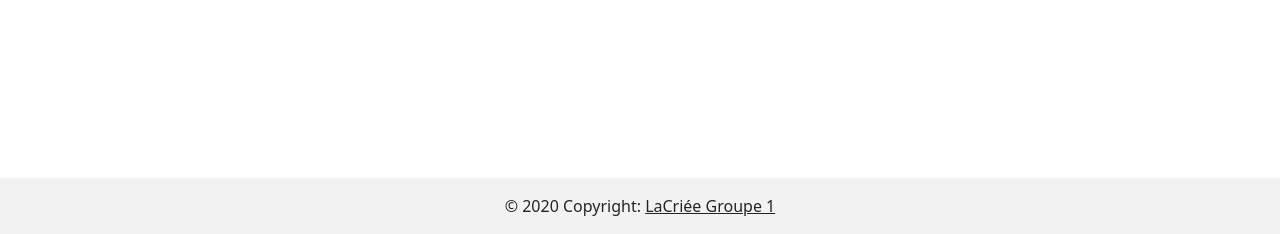
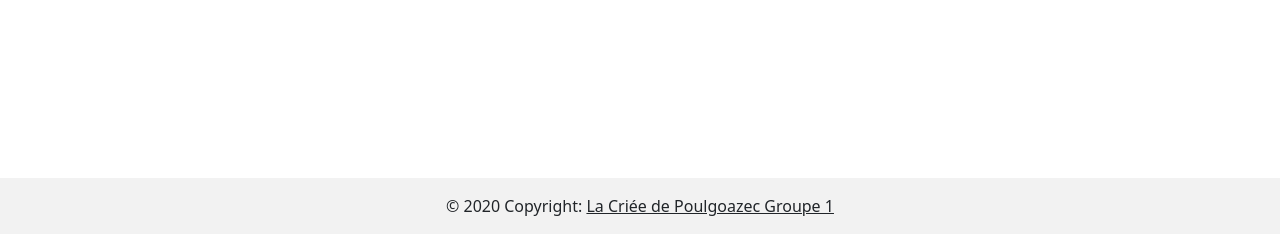
Before and after one commit to MwoaA-a/LaCri-eGroupe01_Projet2, a Symfony app: template templates/base.html.twig in a window 1280 px wide. Shown: the part 566-800 px from the top of the page. Run offline with Twig, Linux system fonts and the light colour scheme; the template is opened without the code that fills it, so the values that code supplies are empty; some libraries are stand-ins or nearby versions.

Commit message:
Footer Update
Mise à jours du Footer (ajout du liens vers le GitHub).

```diff
--- a/templates/footer.html.twig
+++ b/templates/footer.html.twig
@@ -2,7 +2,7 @@
   <!-- Copyright -->
   <div class="text-center p-3" style="background-color: rgba(0, 0, 0, 0.05);">
     © 2020 Copyright:
-    <a class="text-body" href="">LaCriée Groupe 1</a>
+    <a class="text-body" href="https://github.com/MwoaA-a/LaCri-eGroupe01_Projet2">La Criée de Poulgoazec Groupe 1</a>
   </div>
   <!-- Copyright -->
 </footer>
```
